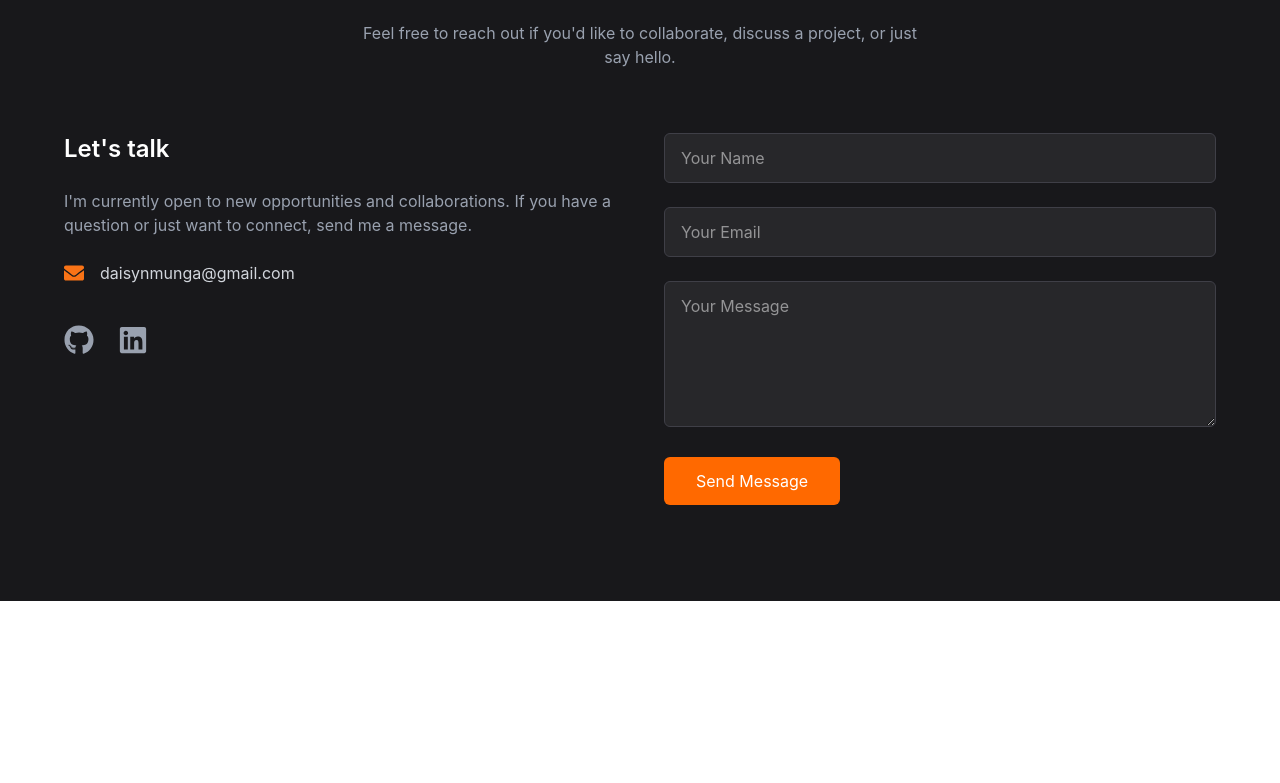
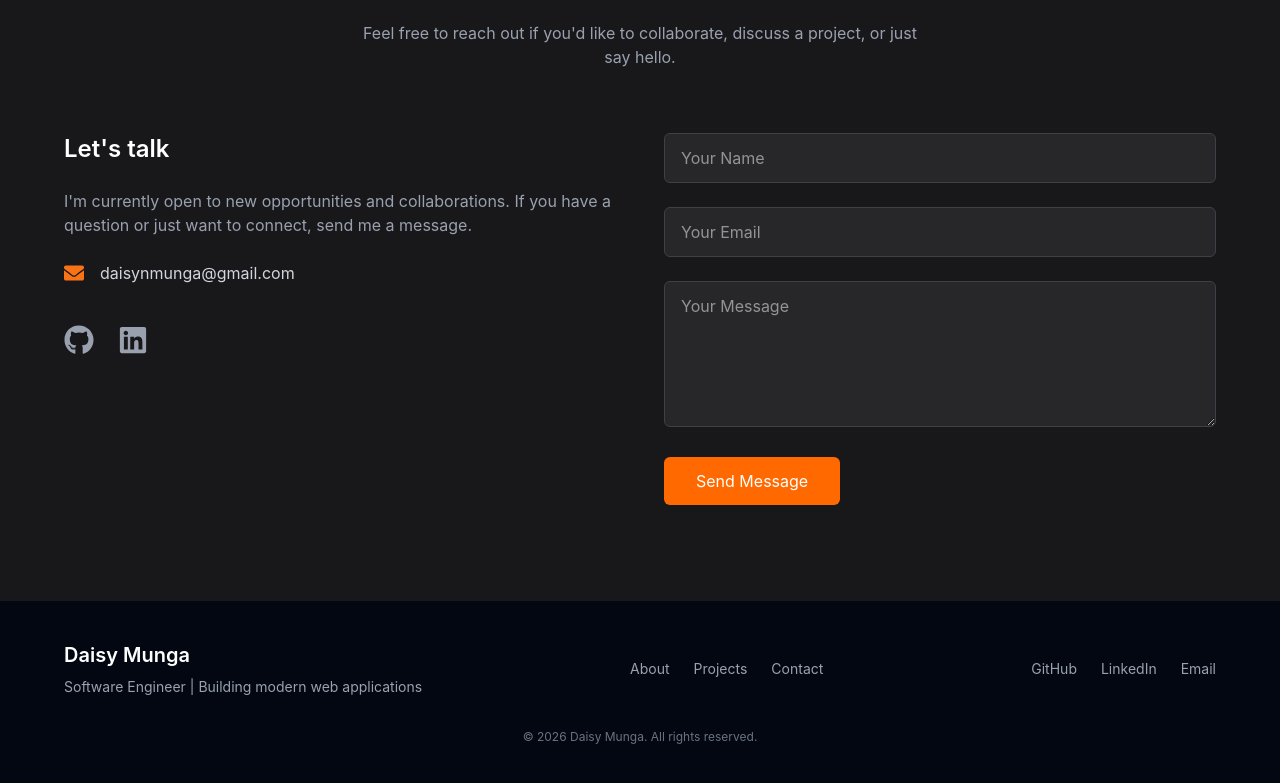
Before and after one commit to Mungad/Portfolio, a React (Vite) app: page / in a window 1280 px wide. Shown: the part 2129-2912 px from the top of the page. Before the commit the page ends 2730 px from the top, so only its background shows below. Built offline with nearby package versions, Linux system fonts and the light colour scheme.

Commit message:
Added the footer

```diff
--- /dev/null
+++ b/src/components/Footer.tsx
@@ -0,0 +1,60 @@
+export default function Footer() {
+  return (
+    <footer className="bg-gray-950 text-gray-400 py-10 px-6">
+      <div className="max-w-6xl mx-auto flex flex-col md:flex-row justify-between items-center gap-6">
+
+        {/* Left Side */}
+        <div className="text-center md:text-left">
+          <h2 className="text-xl font-semibold text-white">
+            Daisy Munga
+          </h2>
+          <p className="text-sm mt-2">
+            Software Engineer | Building modern web applications
+          </p>
+        </div>
+
+        {/* Center Links */}
+        <div className="flex gap-6 text-sm">
+          <a href="#about" className="hover:text-orange-500">
+            About
+          </a>
+          <a href="#projects" className="hover:text-orange-500">
+            Projects
+          </a>
+          <a href="#contact" className="hover:text-orange-500">
+            Contact
+          </a>
+        </div>
+
+        {/* Right Side - Socials */}
+        <div className="flex gap-6 text-sm">
+          <a
+            href="https://github.com/Mungad"
+            target="_blank"
+            className="hover:text-orange-500"
+          >
+            GitHub
+          </a>
+          <a
+            href="https://linkedin.com/in/daisy-munga-3a3b4a239"
+            target="_blank"
+            className="hover:text-orange-500"
+          >
+            LinkedIn
+          </a>
+          <a
+            href="mailto:daisynmunga@gmail.com"
+            className="hover:text-orange-500"
+          >
+            Email
+          </a>
+        </div>
+      </div>
+
+      {/* Bottom Line */}
+      <div className="text-center text-xs text-gray-500 mt-8">
+        © {new Date().getFullYear()} Daisy Munga. All rights reserved.
+      </div>
+    </footer>
+  )
+}
--- a/src/pages/Home.tsx
+++ b/src/pages/Home.tsx
@@ -4,6 +4,7 @@ import Navbar from '../components/Navbar'
 import About from '../components/About'
 import Projects from '../components/Projects'
 import ContactMe from "../components/ContactMe"
+import Footer from '../components/Footer'
 
 
 export default function Home() {
@@ -14,6 +15,7 @@ export default function Home() {
       <About />
       <Projects />
       <ContactMe />
+      <Footer />
     </main>
   )
 }
```
